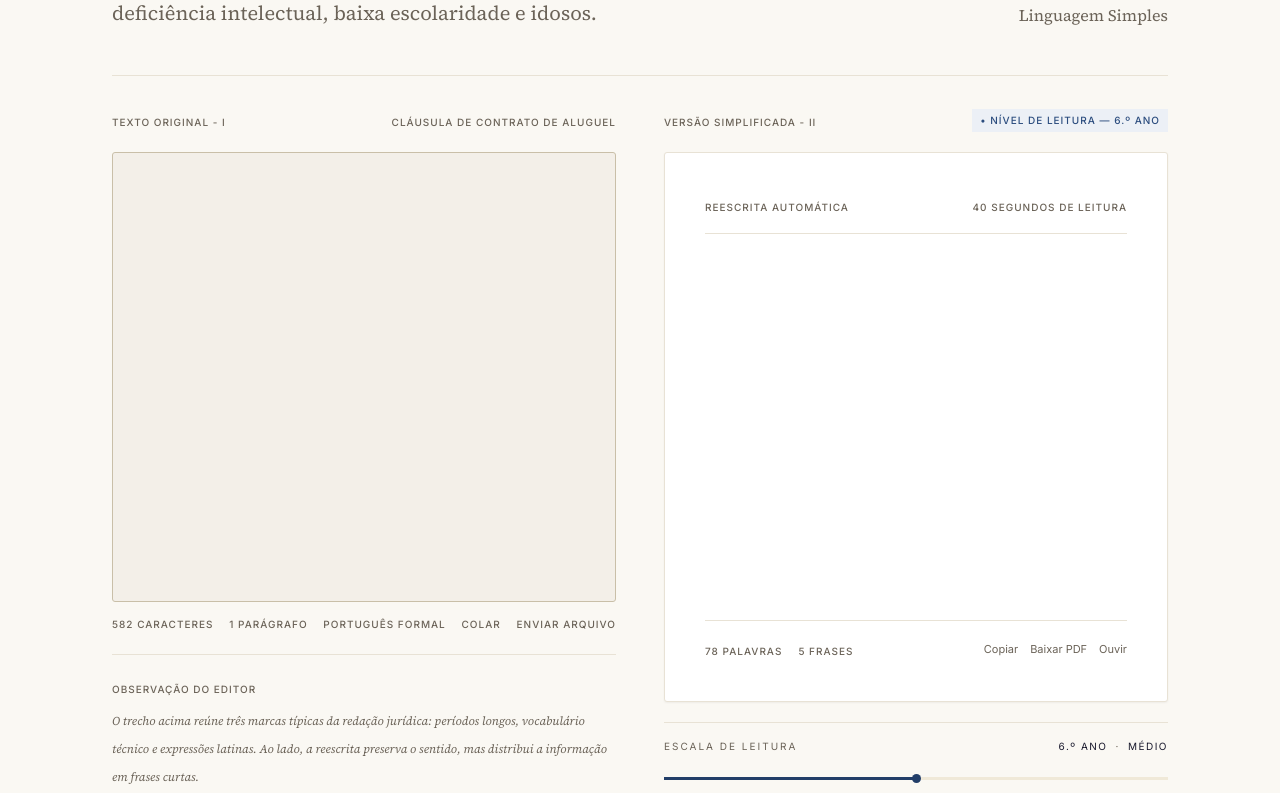
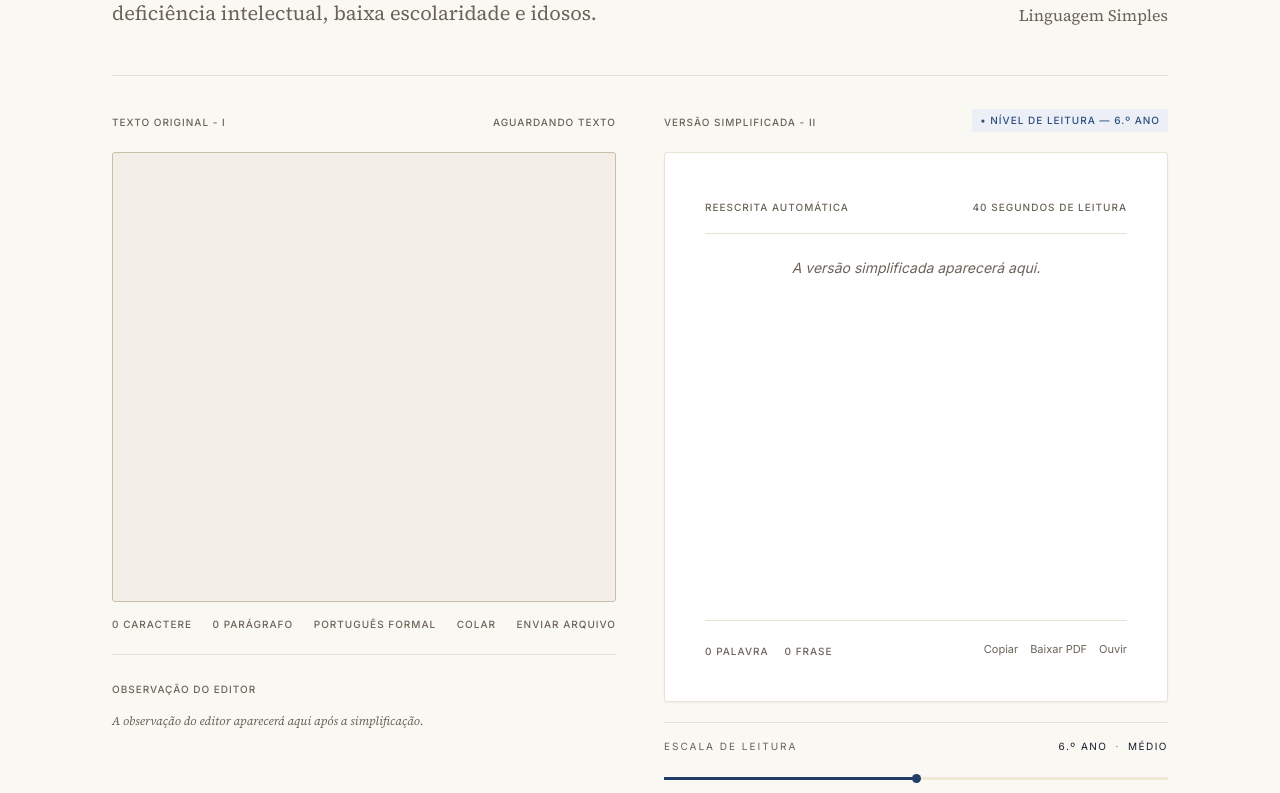
Before and after one commit to Carloslgp/EasyRead, a React (Vite) app: page / in a window 1280 px wide. Shown: the part 386-1179 px from the top of the page. Built offline with nearby package versions, Linux system fonts and the light colour scheme.

Commit message:
feat: integra frontend ao backend com renderizacao de markdown

```diff
--- a/package.json
+++ b/package.json
@@ -13,7 +13,8 @@
     "@anthropic-ai/sdk": "^0.90.0",
     "lucide-react": "^1.8.0",
     "react": "^19.2.4",
-    "react-dom": "^19.2.4"
+    "react-dom": "^19.2.4",
+    "react-markdown": "^10.1.0"
   },
   "devDependencies": {
     "@eslint/js": "^9.39.4",
--- a/src/components/Form.tsx
+++ b/src/components/Form.tsx
@@ -24,6 +24,10 @@ function Form(){
     const [gradeIndex, setGradeIndex] = useState(5);
     const [text, setText] = useState("");
     const { data, loading, error, handleSimplify } = useSimplify();
+    const charCount = text.length;
+    const paragraphCount = text.trim() ? text.split(/\n\s*\n/).length : 0;
+    const wordCount = data?.result ? data.result.replace(/\*\*/g, "").trim().split(/\s+/).filter(Boolean).length : 0;
+    const sentenceCount = data?.result ? data.result.split(/[.!?]+/).filter(s => s.trim()).length : 0;
     return(
 
         <section className="mt-10 border-t border-border pt-8 md:mt-12 md:pt-8">
@@ -34,7 +38,7 @@ function Form(){
                     <div className="mb-6 flex min-h-6 items-center justify-between gap-4 md:mb-5">
                         <Paragraph label="TEXTO ORIGINAL - I"/>
 
-                        <Paragraph label="CLÁUSULA DE CONTRATO DE ALUGUEL" />
+                        <Paragraph label={data?.documentType?.toUpperCase() ?? "AGUARDANDO TEXTO"} />
                     </div>
 
                     <textarea
@@ -77,10 +81,10 @@ function Form(){
 
                     <div className="my-2 border-b border-border md:mb-0 md:pb-5">
                         <div className="flex items-start justify-between gap-3">
-                            <Paragraph valor={582} label="CARACTERE"/>
-                            <Paragraph valor={1} label="PARÁGRAFO"/>
+                            <Paragraph valor={charCount} label="CARACTERE"/>
+                            <Paragraph valor={paragraphCount} label="PARÁGRAFO"/>
                             <div className="hidden md:block">
-                                <Paragraph label="PORTUGUÊS FORMAL" />
+                                <Paragraph label={data?.register?.toUpperCase() ?? "PORTUGUÊS FORMAL"} />
                             </div>
                             <div className="hidden md:block">
                                 <Button label="COLAR"/>
@@ -97,8 +101,9 @@ function Form(){
 
                     <div className="mb-8 pt-3 md:mb-0 md:pt-5">
                         <Paragraph label="OBSERVAÇÃO DO EDITOR"/>
-                        <p className="reading-text mt-2 italic md:text-[12px] md:leading-7">{'O trecho acima reúne três marcas típicas da redação jurídica: períodos longos, vocabulário técnico e expressões latinas. Ao lado, a reescrita preserva o sentido, mas distribui a informação em frases curtas.'}</p>
-
+                        <p className="reading-text mt-2 italic md:text-[12px] md:leading-7">
+                            {data?.editorNote ?? "A observação do editor aparecerá aqui após a simplificação."}
+                        </p>
                     </div>
 
 
@@ -121,17 +126,17 @@ function Form(){
                         </div>
 
                         <div className="my-5 w-full flex-1 font-serif text-[15px] leading-8 text-ink md:my-6 md:text-[13px] md:leading-7 lg:text-[16px] lg:leading-8">
-                            <ResponseBox>
-                                <div className="space-y-4">
-
-                                </div>
-                            </ResponseBox>
+                            <ResponseBox
+                                content={data?.result}
+                                loading={loading}
+                                error={error}
+                            />
                         </div>
 
                         <div className="flex w-full items-center justify-between gap-4 border-t border-border pt-4">
                             <div className="flex items-center gap-4">
-                                <Paragraph valor = {78} label="PALAVRA"/>
-                                <Paragraph valor = {5} label="FRASE"/>
+                                <Paragraph valor={wordCount} label="PALAVRA"/>
+                                <Paragraph valor={sentenceCount} label="FRASE"/>
                             </div>
 
                             <div className="flex items-center gap-3 font-sans text-[11px] text-muted md:text-[9px] lg:text-[11px]">
--- a/src/components/ui/ResponseBox.tsx
+++ b/src/components/ui/ResponseBox.tsx
@@ -1,15 +1,46 @@
-import type { ReactNode } from "react";
+import ReactMarkdown from 'react-markdown';
 
 type ResponseBoxProps = {
-    children: ReactNode;
+    content?: string
+    loading?: boolean
+    error?: string
 };
 
-function ResponseBox({ children }: ResponseBoxProps) {
+function ResponseBox({ content, loading, error }: ResponseBoxProps) {
+
+    if(loading) {
+        return (
+            <div className="flex items-center justify-center h-full text-muted italic font-sans text-sm">
+                Simplificando texto...
+            </div>
+
+        );
+    }
+
+    if (error) {
+        return (
+            <div className="text-red-700 font-sans text-sm">
+                {error}
+            </div>
+        );
+    }
+
+    if (!content) {
+        return (
+            <div className="flex items-center justify-center h-full text-muted italic font-sans text-sm">
+                A versão simplificada aparecerá aqui.
+            </div>
+        );
+    }
+
     return (
-        <div className="">
-            {children}
+        <div className="space-y-4 [&>p]:leading-8 [&_strong]:font-semibold [&_strong]:text-ink [&_ul]:list-disc [&_ul]:pl-5 [&_ol]:list-decimal [&_ol]:pl-5">
+            <ReactMarkdown>{content}</ReactMarkdown>
         </div>
     );
+
+
+
 }
 
 export default ResponseBox;
--- a/src/types/index.ts
+++ b/src/types/index.ts
@@ -0,0 +1,6 @@
+export type SimplifyResponse = {
+    result: string;
+    documentType: string;
+    register: string;
+    editorNote: string;
+};
```
Also changed, not shown: 1 other file (tests, documents, lock files or other folders).
